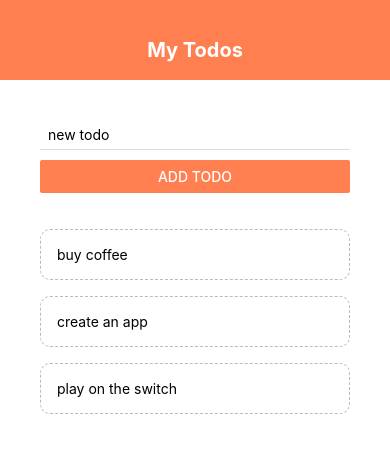
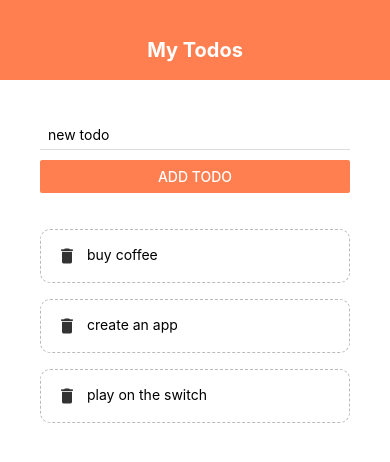
Before and after one commit to kramlj00/Todo-App, a React Native app: screen / in a window 390 px wide. Shown: the top 462 px of the page. Built offline with nearby package versions, Linux system fonts and the light colour scheme.

Commit message:
Adding icons

```diff
--- a/components/todoItem.js
+++ b/components/todoItem.js
@@ -1,10 +1,15 @@
 import React from 'react';
-import { StyleSheet, Text, TouchableOpacity } from 'react-native';
+import { StyleSheet, Text, TouchableOpacity, View } from 'react-native';
+
+import { MaterialIcons } from '@expo/vector-icons';
 
 export default function TodoItems({ item, pressHandler }) {
     return (
         <TouchableOpacity onPress={() => pressHandler(item.key)}>
-            <Text style = {styles.item}>{item.text}</Text>
+            <View style = {styles.item}>
+                <MaterialIcons name="delete" size={20} color="#333" />
+                <Text style = {styles.itemText}>{item.text}</Text>
+            </View>
         </TouchableOpacity>
     )
 }
@@ -17,5 +22,11 @@
         borderWidth: 1,
         borderStyle: 'dashed',
         borderRadius: 10,
+        flex: 1,
+        flexDirection: 'row',
+    },
+    itemText: {
+        marginLeft: 10,
+        marginRight: 15,
     }
 })
```
